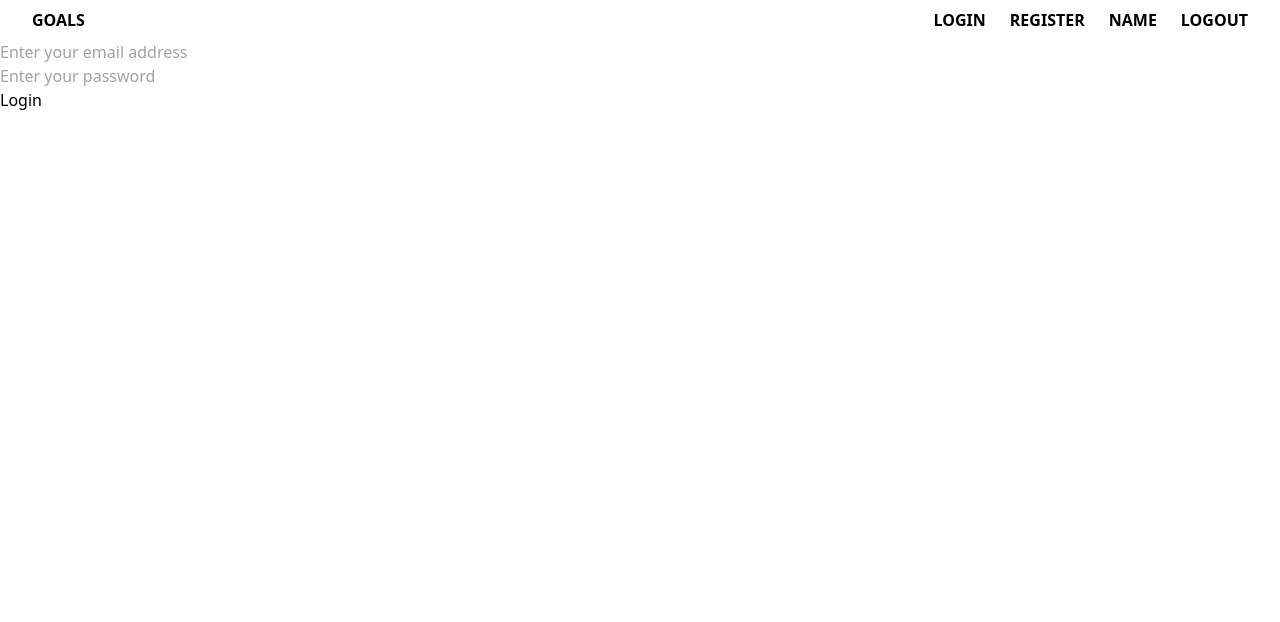
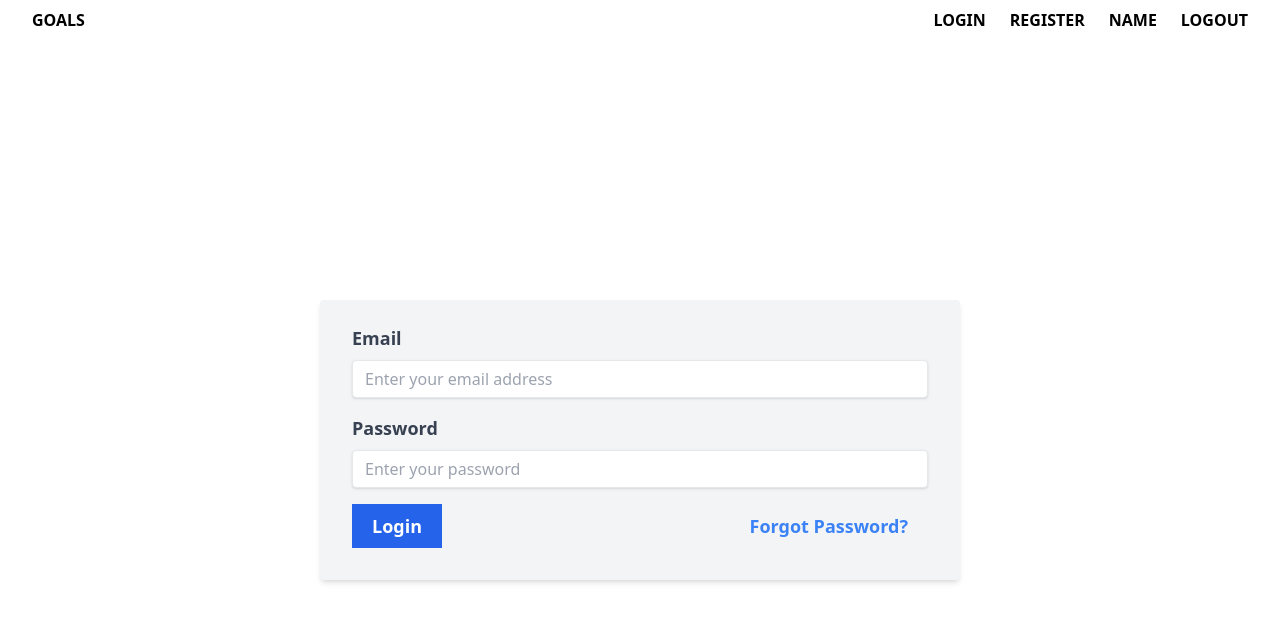
Before and after one commit to MilliesXu/fullstack_own_goals_react_express, a React (Create React App) app in the folder frontend/: page /login in a window 1280 px wide. Shown: the top 622 px of the page. Built offline with nearby package versions, Linux system fonts and the light colour scheme.

Commit message:
Add login page

```diff
--- a/frontend/src/pages/LoginPage.jsx
+++ b/frontend/src/pages/LoginPage.jsx
@@ -2,16 +2,24 @@ import React from 'react'
 
 const LoginPage = () => {
   return (
-    <div>
-      <form>
-        <div>
-          <input type="email" name="email" placeholder='Enter your email address' />
-        </div>
-        <div>
-          <input type="password" name="password" placeholder='Enter your password' />
-        </div>
-        <button type="submit">Login</button>
-      </form>
+    <div className="grid place-items-center h-screen">
+      <div className="w-full md:w-1/2">
+        <form className="shadow-md rounded px-8 pt-6 pb-8 bg-gray-100">
+          <div className="mb-4">
+            <label className="block text-gray-700 text-lg font-bold mb-2" htmlFor="email">Email</label>
+            <input className="shadow appearance-none border rounded w-full py-2 px-3 text-gray-700 leading-tight focus:outline-none focus:shadow-outline focus:border-blue-400" type="email" name="email" placeholder='Enter your email address' id="email" />
+          </div>
+          <div className="mb-4">
+            <label className="block text-gray-700 text-lg font-bold mb-2" htmlFor="password">Password</label>
+            <input className="shadow appearance-none border rounded w-full py-2 px-3 text-gray-700 leading-tight focus:outline-none focus:shadow-outline focus:border-blue-400" type="password" name="email" placeholder='Enter your password' id="password" />
+          </div>
+          <div className='flex flex-row items-center justify-between'>
+            <button className="bg-blue-600 text-white p-2 px-5 font-bold text-lg hover:bg-blue-800" type="submit">Login</button>
+            <button className="text-blue-500 p-2 px-5 font-bold text-lg hover:text-blue-800" type="button">Forgot Password?</button>
+          </div>
+
+        </form>
+      </div>
     </div>
   )
 }
```
